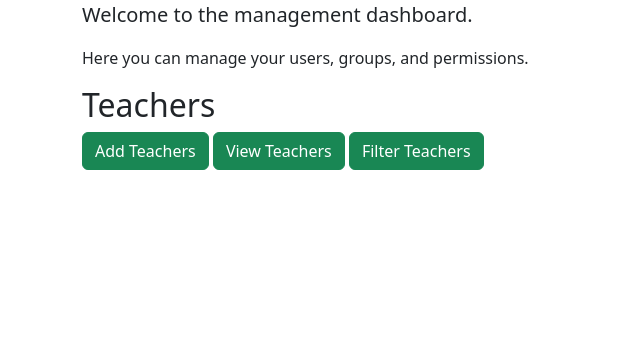
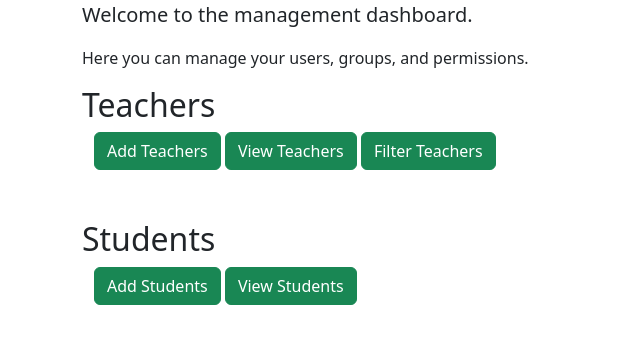
Before and after one commit to ashwin3082002/management, a Django app: page /dashboard in a window 1280 px wide. Shown: the part 56-400 px from the top of the page, without its empty margins (0-640 px from the left). Run offline with Django 4.2, Linux system fonts and the light colour scheme; the visitor is signed in with stand-in values (Sample User, id 1).

Commit message:
Student Complete

```diff
--- a/management/urls.py
+++ b/management/urls.py
@@ -40,6 +40,7 @@ urlpatterns = [
     path("dashboard/student/view", views.student_view, name="student_view"),
     path("dashboard/student/edit/<int:id>", views.student_edit, name="student_edit"),
     path("dashboard/student/delete/<int:id>", views.student_delete, name="student_delete"),
+    path('dashboard/student/classaverage', views.student_classaverage, name='student_classaverage'),
 ]
 
 handler400 = 'management.views.some_error'
--- a/management/views.py
+++ b/management/views.py
@@ -107,8 +107,13 @@ def teacher_view(request):
     total_no_of_classes = 0
     for teacher in teachers:
         total_no_of_classes += int(teacher.classes)
+
     no_of_teachers = Teacher.objects.count()
-    average_no_of_classes = total_no_of_classes/no_of_teachers
+
+    if no_of_teachers == 0:
+        average_no_of_classes = 0
+    else:
+        average_no_of_classes = total_no_of_classes/no_of_teachers
 
     return render(request, 'teacher/teachers_view.html', {"teachers":teachers, "total_no_of_classes":total_no_of_classes, "average_no_of_classes":average_no_of_classes})
 
@@ -215,17 +220,11 @@ def student_add(request):
         email = request.POST['email']
         phone_number = request.POST['phone_number']
 
-        subject1 = request.POST['subject1']
-        subject2 = request.POST['subject2']
-        subject3 = request.POST['subject3']
-        subject4 = request.POST['subject4']
+        english = request.POST['english']
+        maths = request.POST['maths']
+        sst = request.POST['sst']
 
-        mark1 = request.POST['mark1']
-        mark2 = request.POST['mark2']
-        mark3 = request.POST['mark3']
-        mark4 = request.POST['mark4']
-
-        subjects_list = str({subject1:mark1, subject2:mark2, subject3:mark3, subject4:mark4})
+        subjects_list = str({"maths":maths, "english":english, "sst":sst})
 
 
         try:
@@ -305,3 +304,22 @@ def student_delete(request, id):
     student.delete()
     messages.success(request, "Student Deleted Successfully!")
     return redirect('student_view')
+
+@login_required(login_url='index')
+def student_classaverage(request):
+    students = Student.objects.all()
+    class_average = {}
+    if not students:
+        messages.error(request,"No Students Added Yet!!")
+        return redirect("student_view")
+
+    total_marks = 0
+
+    for student in students:
+        subjects_list = eval(student.subjects_list)
+        for mark in subjects_list.values():
+            total_marks += int(mark)
+
+    average_marks = total_marks/(len(students)*3)
+
+    return render(request, 'student/student_classaverage.html', {"average_marks":average_marks})
--- a/templates/dashboard/dashboard.html
+++ b/templates/dashboard/dashboard.html
@@ -10,6 +10,8 @@
             <p>Here you can manage your users, groups, and permissions.</p>
         </div>
         <h2>Teachers</h2>
+
+        <div>
         <div class="container-fluid">
             <a href="{% url "teacher_add" %}" style="text-decoration:none; color:white;"><button type="button"  class="btn btn-success">Add Teachers</button></a>
 
@@ -20,4 +22,16 @@
 
         </div>
     </div>
+
+
+        <div style="margin-top:50px;">
+        <h2>Students</h2>
+        <div class="container-fluid" >
+            <a href="{% url "student_add" %}" style="text-decoration:none; color:white;"><button type="button"  class="btn btn-success">Add Students</button></a>
+
+            <a href="{% url "student_view" %}" style="text-decoration:none; color:white;"><button type="button"  class="btn btn-success">View Students</button></a>
+        </div>
+
+    </div>
+    </div>
 {% endblock dashboard_body %}
--- a/templates/dashboard/layout.html
+++ b/templates/dashboard/layout.html
@@ -34,12 +34,9 @@
               Student
             </a>
             <ul class="dropdown-menu">
-              <li><a class="dropdown-item" href="{% url "teacher_add" %}">Add Teacher</a></li>
-              <li><a class="dropdown-item" href="{% url "teacher_view" %}">View Teacher</a></li>
-              <li><a class="dropdown-item" href="{% url "teacher_view" %}">Update Teacher</a></li>
-              <li><a class="dropdown-item" href="{% url "teacher_view" %}">Delete Teacher</a></li>
-              <li><a class="dropdown-item" href="{% url "teacher_view" %}">Search Teacher</a></li>
-              <li><a class="dropdown-item" href="{% url "teacher_filterview" %}">Filter Teacher</a></li>
+              <li><a class="dropdown-item" href="{% url "student_add" %}">Add Student</a></li>
+              <li><a class="dropdown-item" href="{% url "student_view" %}">View Student</a></li>
+              <li><a class="dropdown-item" href="{% url "student_view" %}">Update Student</a></li>
             </ul>
           </li>
         </ul>
```
